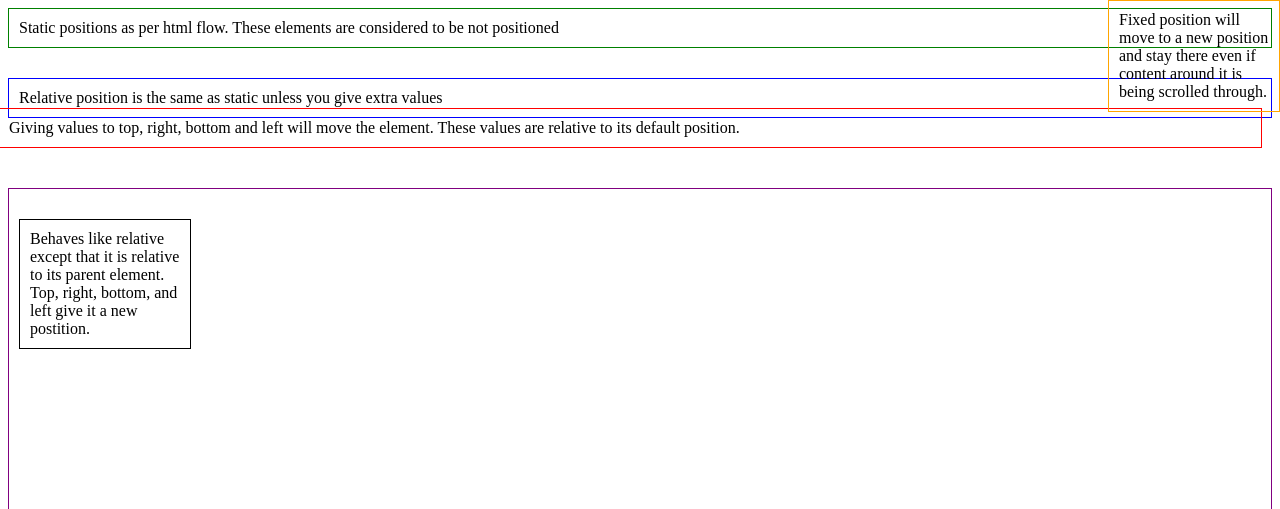
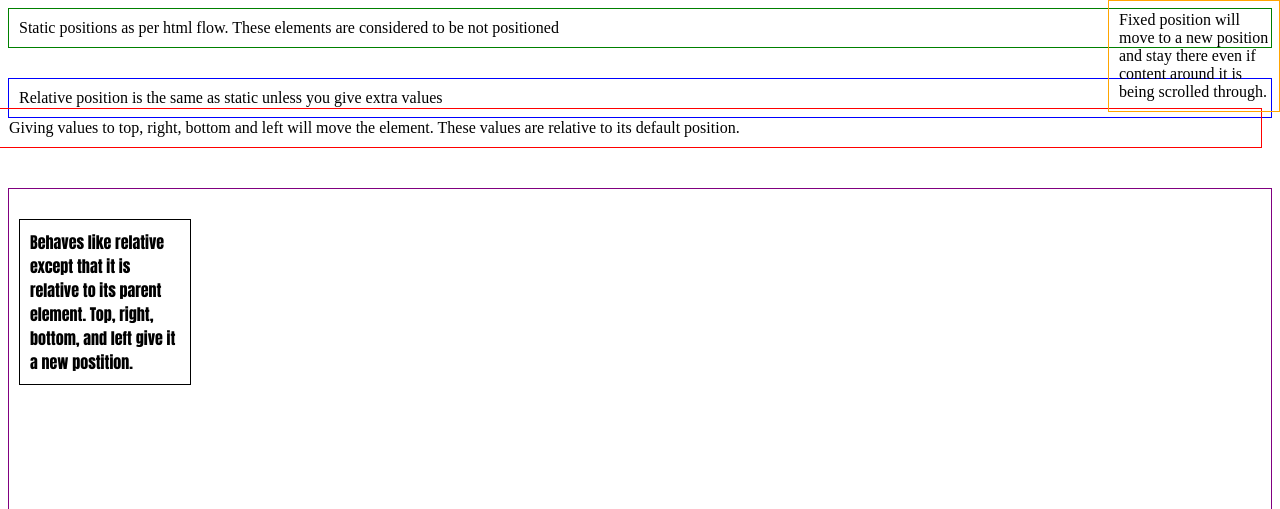
Before and after one commit to nikkigarcia/position-property, a plain HTML site: page index.html in a window 1280 px wide. Shown: the top 509 px of the page. Drawn offline with Linux system fonts and the light colour scheme.

Commit message:
fonts and google fonts: anton

```diff
--- a/css/styles.css
+++ b/css/styles.css
@@ -26,6 +26,7 @@
     padding: 10px;
     position: relative;
     height: 300px;
+    font-family: 'Anton', sans-serif;
 }
 .absolute{
     border: 1px solid;
--- a/index.html
+++ b/index.html
@@ -4,9 +4,11 @@
     <meta charset="UTF-8">
     <meta name="viewport" content="width=device-width, initial-scale=1.0">
     <meta http-equiv="X-UA-Compatible" content="ie=edge">
+    <link href="https://fonts.googleapis.com/css?family=Anton" rel="stylesheet">
     <link rel="stylesheet" href="css/styles.css">
     <title>Position Property</title>
 </head>
+
 <body>
     <div class="static">Static positions as per html flow. These elements are considered to be not positioned</div>
     <div class="relative-1">Relative position is the same as static unless you give extra values</div>
```
